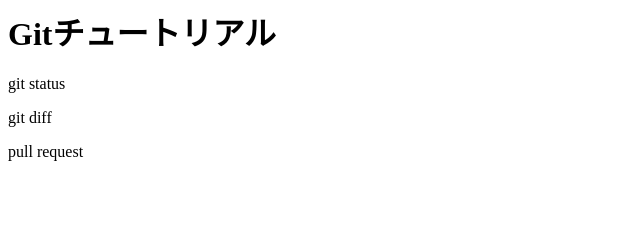
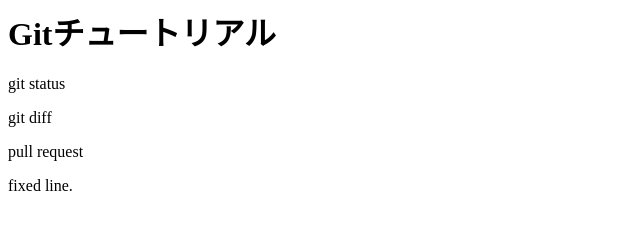
Before and after one commit to ryo-7956/git, a plain HTML site: page index.html in a window 1280 px wide. Shown: the full height of the page, 0-640 px from the left. Drawn offline with Linux system fonts and the light colour scheme.

Commit message:
Add line

```diff
--- a/index.html
+++ b/index.html
@@ -2,3 +2,4 @@
 <p>git status</p>
 <p>git diff</p>
 <p>pull request</p>
+<p>fixed line.</p>
```
